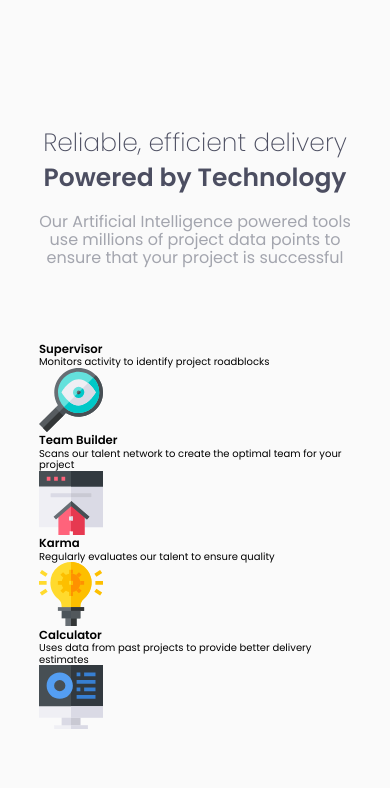
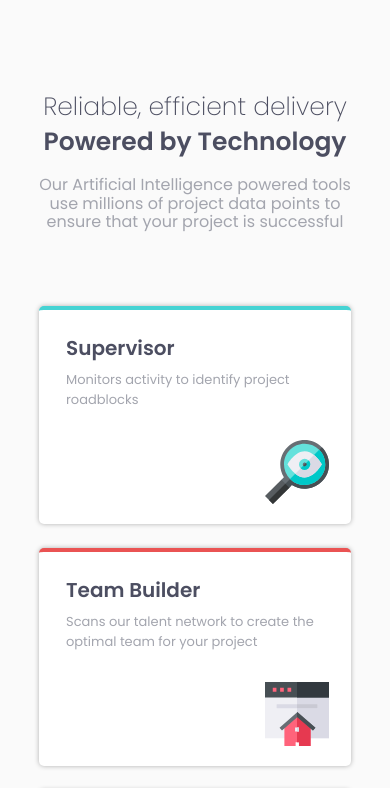
Before and after one commit to AChapeton/Four-card-feature-section, a plain HTML site: page index.html in a window 390 px wide. Shown: the top 788 px of the page. Drawn offline with Linux system fonts and the light colour scheme.

Commit message:
Mobile design done

```diff
--- a/css/style.scss
+++ b/css/style.scss
@@ -28,12 +28,11 @@ body {
 
 .wrapper {
   max-width: 312px;
-  margin: 0 auto;
+  margin: 76px auto;
   display: flex;
   flex-direction: column;
   justify-content: center;
   align-items: center;
-  height: 100vh;
 
   & > h1 {
     font-size: 2.5rem;
@@ -58,3 +57,54 @@ body {
     margin-bottom: 7.5rem;
   }
 }
+
+.card {
+  width: 31.2rem;
+  height: 21.8rem;
+  background-color: #fff;
+  border-radius: 0.5rem;
+  margin-bottom: 2.4rem;
+  box-shadow: 0 0 5px rgba(0, 0, 0, 0.3);
+  padding: 2.7rem;
+
+  &:first-child {
+    border-top: 4px solid var(--cyan);
+  }
+
+  &:nth-child(2) {
+    border-top: 4px solid var(--red);
+  }
+
+  &:nth-child(3) {
+    border-top: 4px solid var(--orange);
+  }
+
+  &:last-child {
+    border-top: 4px solid var(--blue);
+  }
+
+  &-title {
+    font-size: 2rem;
+    color: var(--very-dark-blue);
+    margin-bottom: 1rem;
+  }
+
+  &-text {
+    font-size: 1.3rem;
+    line-height: 2rem;
+    color: var(--grayish-blue);
+  }
+
+  &-img {
+    margin-left: calc(100% - 32px - 27px);
+    margin-top: 30px;
+  }
+}
+
+.card::before {
+  content: '';
+  display: block;
+  top: 0;
+  border-radius: 5px 5px 0 0;
+  overflow: hidden;
+}
--- a/index.html
+++ b/index.html
@@ -32,27 +32,43 @@
       <div class="container">
         <article class="card">
           <h3 class="card-title">Supervisor</h3>
-          <p>Monitors activity to identify project roadblocks</p>
-          <img src="/images/icon-supervisor.svg" alt="" />
+          <p class="card-text">
+            Monitors activity to identify project roadblocks
+          </p>
+          <img
+            class="card-img"
+            src="/images/icon-supervisor.svg"
+            alt="icon-supervisor"
+          />
         </article>
         <article class="card">
           <h3 class="card-title">Team Builder</h3>
-          <p>
+          <p class="card-text">
             Scans our talent network to create the optimal team for your project
           </p>
-          <img src="/images/icon-team-builder.svg" alt="" />
+          <img
+            class="card-img"
+            src="/images/icon-team-builder.svg"
+            alt="icon-builder"
+          />
         </article>
         <article class="card">
           <h3 class="card-title">Karma</h3>
-          <p>Regularly evaluates our talent to ensure quality</p>
-          <img src="/images/icon-karma.svg" alt="" />
+          <p class="card-text">
+            Regularly evaluates our talent to ensure quality
+          </p>
+          <img class="card-img" src="/images/icon-karma.svg" alt="icon-karma" />
         </article>
         <article class="card">
           <h3 class="card-title">Calculator</h3>
-          <p>
+          <p class="card-text">
             Uses data from past projects to provide better delivery estimates
           </p>
-          <img src="/images/icon-calculator.svg" alt="" />
+          <img
+            class="card-img"
+            src="/images/icon-calculator.svg"
+            alt="icon-calculator"
+          />
         </article>
       </div>
     </main>
```
Also changed, not shown: css/style.css, 1 other file.
